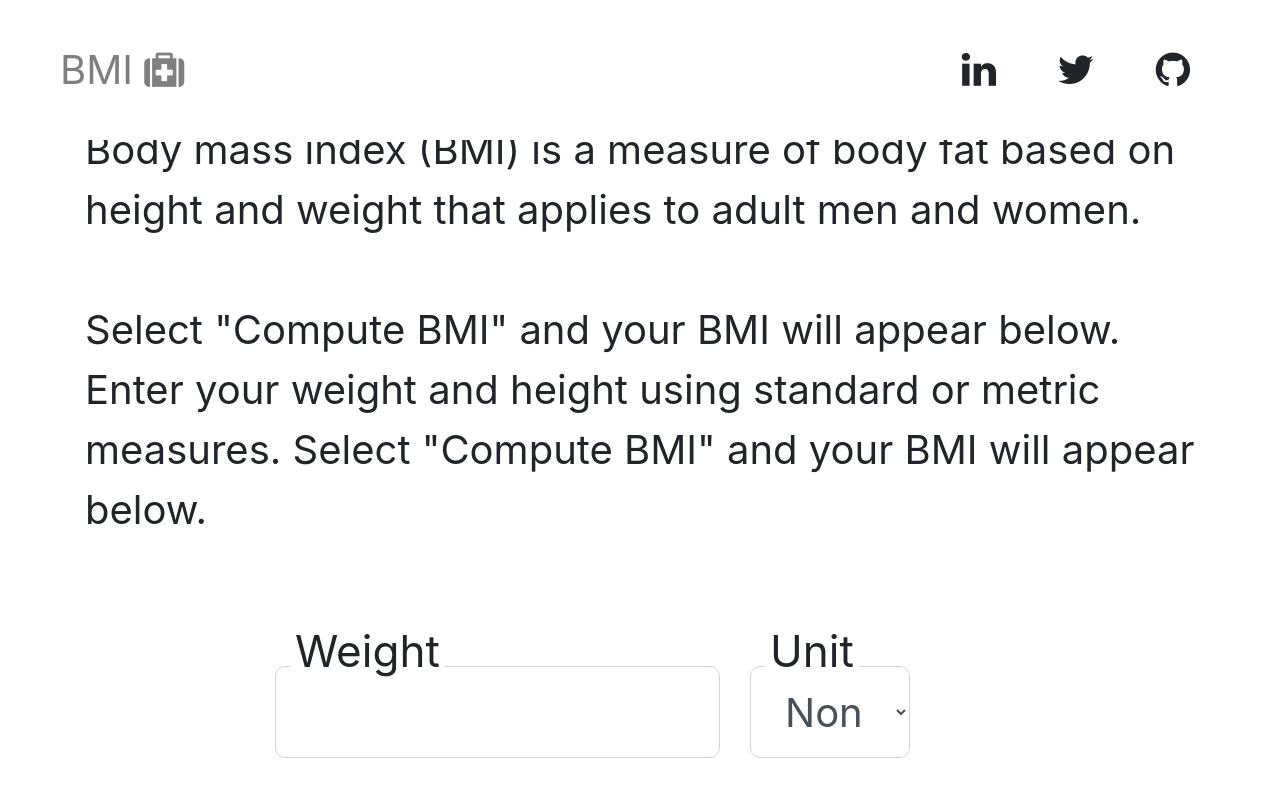
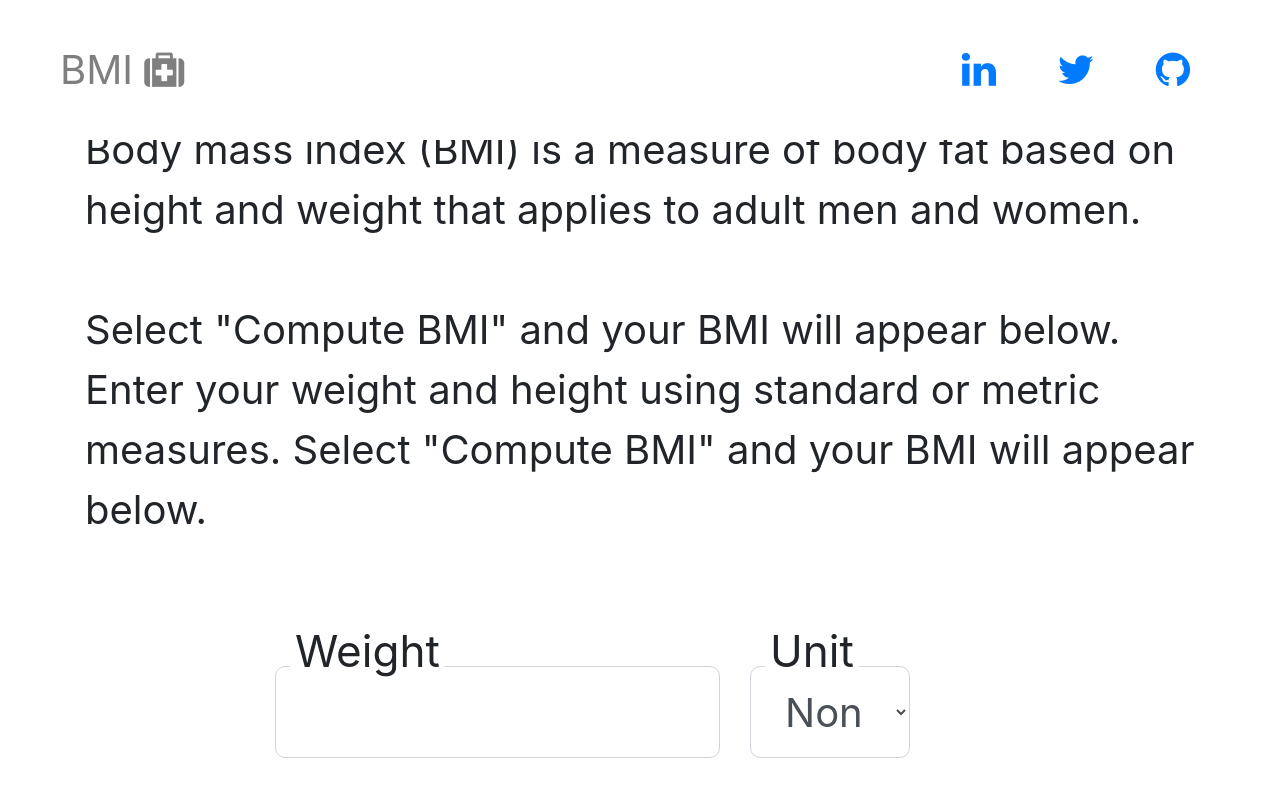
Before and after one commit to taofeek-ob/BMI, a plain HTML site: page Index.html in a window 1280 px wide. Shown: the top 795 px of the page. Drawn offline with nearby package versions, Linux system fonts and the light colour scheme.

Commit message:
Update Index.html

```diff
--- a/Index.html
+++ b/Index.html
@@ -51,9 +51,9 @@
           </li> -->
             </ul>
             <div class="social-part">
-                <i class="fa fa-linkedin" aria-hidden="true"></i>
-                <i class="fa fa-twitter" aria-hidden="true"></i>
-                <i class="fa fa-github" aria-hidden="true"></i>
+		    <a href="https://linkedin.com/in/taofeek-ob"><i class="fa fa-linkedin" aria-hidden="true"></i></a>
+                 <a href="https://twitter.com/taofeek-ob"><i class="fa fa-twitter" aria-hidden="true"></i></a>
+                <a href="https://github.com/taofeek-ob"> <i class="fa fa-github" aria-hidden="true"></i></a>
             </div>
         </div>
     </nav>
@@ -129,6 +129,15 @@
             <!-- <div class="box bootstrap-lg">.sm</div> -->
         </div>
 
+	     <footer>
+            <div class="text-center mt-4">
+
+                Made with <span style="color: #e25555;">&#9829;</span> for the Internet by Taofeek.
+            </div>
+
+
+        </footer>
+
     </div>
 
 
```
